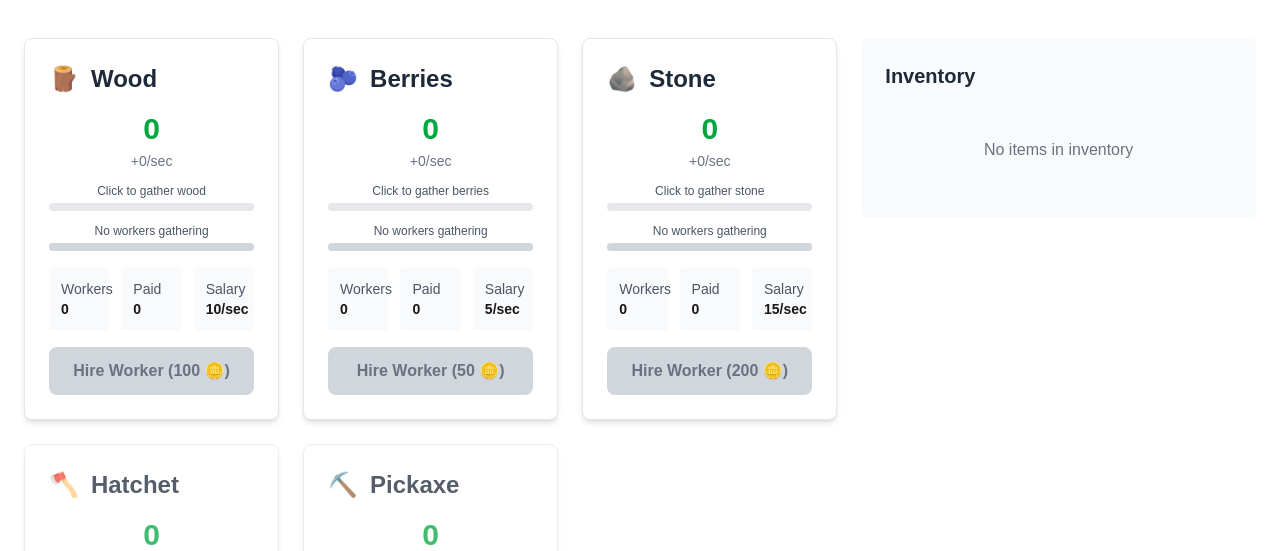
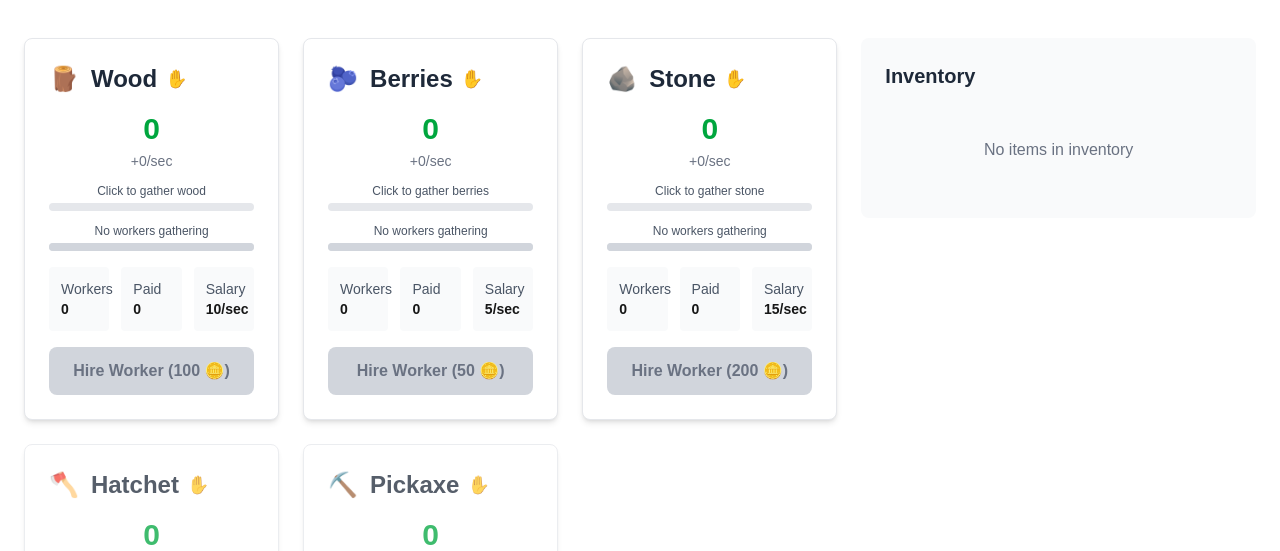
Before and after one commit to merklegroot/idle, a Next.js app: page /home in a window 1280 px wide. Shown: the part 135-686 px from the top of the page. Built offline with nearby package versions, Linux system fonts and the light colour scheme.

Commit message:
tool bonuses

```diff
--- a/app/models/ResourceDef.ts
+++ b/app/models/ResourceDef.ts
@@ -99,9 +99,19 @@ export const GoldDef: ResourceDef = {
     icon: '🪙',
 };
 
-// Simple equipment interface for existing items
+// Tool categories
+export type ToolCategory = 'axe' | 'pickaxe';
+
+// Tool category mapping
+export const toolCategories: Record<string, ToolCategory> = {
+    hatchet: 'axe',
+    pickaxe: 'pickaxe'
+};
+
+// Equipment interface supporting multiple tool categories
 export interface CharacterEquipment {
-    tool?: string; // resourceKey of equipped tool (hatchet, pickaxe)
+    axe?: string; // resourceKey of equipped axe tool (hatchet)
+    pickaxe?: string; // resourceKey of equipped pickaxe tool (pickaxe)
 }
 
 // Tool effectiveness mapping
--- a/components/ResourceControl.tsx
+++ b/components/ResourceControl.tsx
@@ -2,7 +2,7 @@
 
 import { useEffect } from 'react';
 import useGameStore from '../stores/gameStore';
-import { GatherableResourceDef, WoodDef, BerryDef, StoneDef, HatchetDef, PickaxeDef } from '../app/models/ResourceDef';
+import { GatherableResourceDef, WoodDef, BerryDef, StoneDef, HatchetDef, PickaxeDef, toolEffectiveness, toolCategories } from '../app/models/ResourceDef';
 import { formattingUtil } from '@/utils/formattingUtil';
 
 export default function ResourceControl({resourceDef}: {resourceDef: GatherableResourceDef}) {
@@ -12,7 +12,8 @@ export default function ResourceControl({resourceDef}: {resourceDef: GatherableR
     startGathering,
     initializeResource,
     startGameLoop,
-    getToolBonus
+    getToolBonus,
+    getEquippedTool
   } = useGameStore();
 
   // Initialize resource on mount
@@ -47,6 +48,24 @@ export default function ResourceControl({resourceDef}: {resourceDef: GatherableR
   // Get tool bonus for this resource
   const toolBonus = getToolBonus(resourceDef.resourceKey);
 
+  // Get equipped tool for this resource (check all tools that are effective for this resource)
+  const getEffectiveEquippedTool = () => {
+    for (const [toolKey, effectiveResources] of Object.entries(toolEffectiveness)) {
+      if (effectiveResources.includes(resourceDef.resourceKey)) {
+        const toolCategory = toolCategories[toolKey];
+        if (toolCategory) {
+          const equippedTool = getEquippedTool(toolKey);
+          if (equippedTool === toolKey) {
+            return toolKey;
+          }
+        }
+      }
+    }
+    return null;
+  };
+
+  const equippedTool = getEffectiveEquippedTool();
+
   // Resource icon mapping
   const resourceIcons: Record<string, string> = {
     wood: WoodDef.icon,
@@ -54,6 +73,20 @@ export default function ResourceControl({resourceDef}: {resourceDef: GatherableR
     stone: StoneDef.icon,
     hatchet: HatchetDef.icon,
     pickaxe: PickaxeDef.icon
+  };
+
+  // Tool icon mapping
+  const toolIcons: Record<string, string> = {
+    hatchet: HatchetDef.icon,
+    pickaxe: PickaxeDef.icon
+  };
+
+  // Get the tool icon to display (equipped tool or hand)
+  const getToolIcon = () => {
+    if (equippedTool && toolIcons[equippedTool]) {
+      return toolIcons[equippedTool];
+    }
+    return '✋'; // Hand icon when no tool is equipped or tool is not effective
   };
 
   // Check if materials are available for gathering
@@ -79,7 +112,16 @@ export default function ResourceControl({resourceDef}: {resourceDef: GatherableR
       >
         <div className="flex items-center gap-3 mb-4">
           <div className="text-2xl">{resourceDef.icon}</div>
-          <h2 className="text-2xl font-bold text-gray-800">{resourceDef.name}</h2>
+          <div className="flex items-center gap-2">
+            <h2 className="text-2xl font-bold text-gray-800">{resourceDef.name}</h2>
+            <div className="text-lg text-gray-600" title={
+              equippedTool
+                ? `Using ${equippedTool} (effective for ${resourceDef.name})`
+                : 'Using hands'
+            }>
+              {getToolIcon()}
+            </div>
+          </div>
         </div>
 
         <div className="space-y-4">
--- a/stores/gameStore.ts
+++ b/stores/gameStore.ts
@@ -1,5 +1,5 @@
 import { create } from 'zustand';
-import { WoodDef, BerryDef, StoneDef, HatchetDef, PickaxeDef, CharacterEquipment, toolEffectiveness, toolBonuses } from '../app/models/ResourceDef';
+import { WoodDef, BerryDef, StoneDef, HatchetDef, PickaxeDef, CharacterEquipment, toolEffectiveness, toolBonuses, toolCategories } from '../app/models/ResourceDef';
 
 export interface ResourceState {
   amount: number;
@@ -60,8 +60,8 @@ export interface GameActions {
 
   // Equipment management
   equipTool: (toolKey: string) => void;
-  unequipTool: () => void;
-  getEquippedTool: () => string | undefined;
+  unequipTool: (toolKey: string) => void;
+  getEquippedTool: (toolKey: string) => string | undefined;
   getToolBonus: (resourceKey: string) => number;
 
   // Game loop
@@ -491,10 +491,14 @@ const useGameStore = create<GameStore>((set, get) => ({
     // Check if player has the tool
     if (!toolResource || toolResource.amount <= 0) return;
 
+    // Get the tool category
+    const toolCategory = toolCategories[toolKey];
+    if (!toolCategory) return;
+
     set((state) => ({
       characterEquipment: {
         ...state.characterEquipment,
-        tool: toolKey
+        [toolCategory]: toolKey
       },
       resources: {
         ...state.resources,
@@ -506,44 +510,52 @@ const useGameStore = create<GameStore>((set, get) => ({
     }));
   },
 
-  unequipTool: () => {
+  unequipTool: (toolKey: string) => {
     const state = get();
-    const equippedTool = state.characterEquipment.tool;
+    const toolCategory = toolCategories[toolKey];
+    if (!toolCategory) return;
 
-    if (!equippedTool) return;
+    const equippedTool = state.characterEquipment[toolCategory];
+    if (!equippedTool || equippedTool !== toolKey) return;
 
     set((state) => ({
       characterEquipment: {
         ...state.characterEquipment,
-        tool: undefined
+        [toolCategory]: undefined
       },
       resources: {
         ...state.resources,
-        [equippedTool]: {
-          ...state.resources[equippedTool],
-          amount: (state.resources[equippedTool]?.amount || 0) + 1 // Return tool to inventory
+        [toolKey]: {
+          ...state.resources[toolKey],
+          amount: (state.resources[toolKey]?.amount || 0) + 1 // Return tool to inventory
         }
       }
     }));
   },
 
-  getEquippedTool: () => {
+  getEquippedTool: (toolKey: string) => {
     const state = get();
-    return state.characterEquipment.tool;
+    const toolCategory = toolCategories[toolKey];
+    if (!toolCategory) return undefined;
+
+    return state.characterEquipment[toolCategory];
   },
 
   getToolBonus: (resourceKey: string) => {
     const state = get();
-    const equippedTool = state.characterEquipment.tool;
 
-    if (!equippedTool) return 0;
+    // Check all tool categories for effective tools
+    for (const [toolKey, bonus] of Object.entries(toolBonuses)) {
+      const effectiveResources = toolEffectiveness[toolKey] || [];
+      if (effectiveResources.includes(resourceKey)) {
+        const toolCategory = toolCategories[toolKey];
+        if (toolCategory && state.characterEquipment[toolCategory] === toolKey) {
+          return bonus;
+        }
+      }
+    }
 
-    // Check if the equipped tool helps with this resource
-    const effectiveResources = toolEffectiveness[equippedTool] || [];
-    if (!effectiveResources.includes(resourceKey)) return 0;
-
-    // Return the bonus percentage
-    return toolBonuses[equippedTool] || 0;
+    return 0;
   },
 
   // Game loop
```
